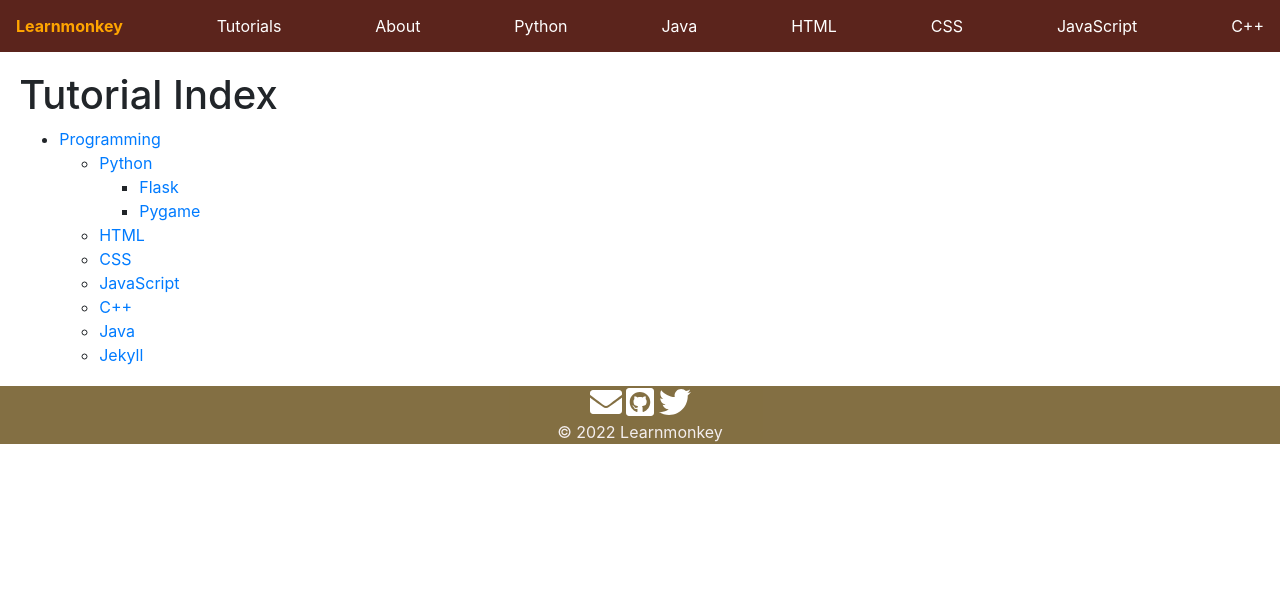
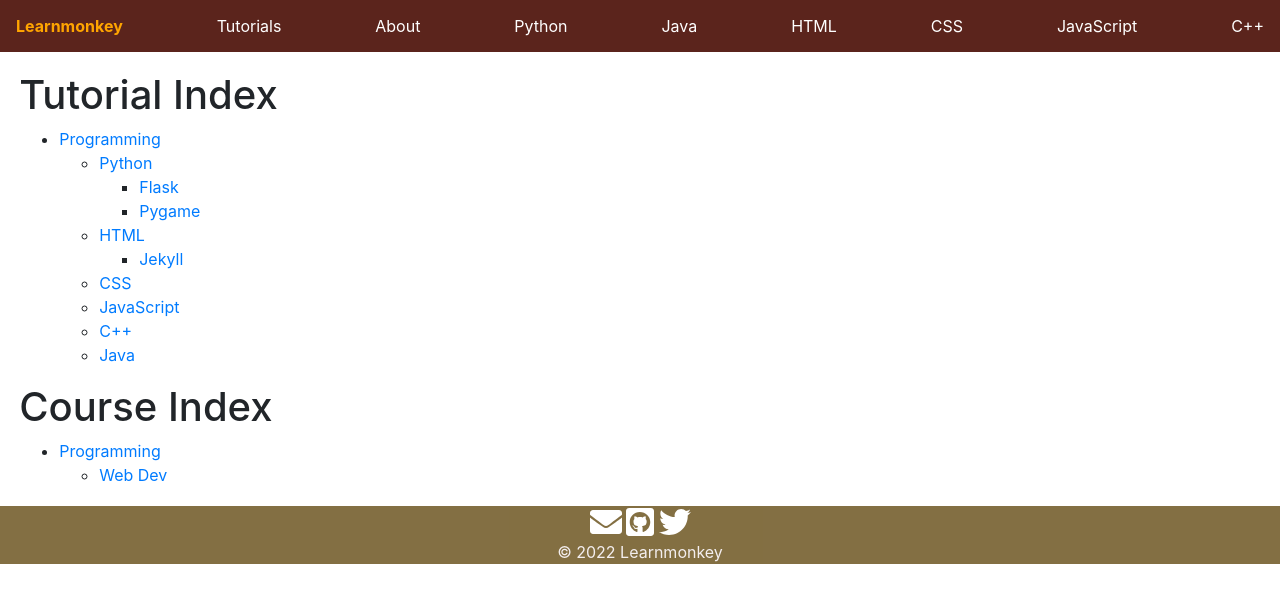
Before and after one commit to learnmonkey/learnmonkey.github.io, a Jekyll site: the page built from tutorial-index.html, in a window 1280 px wide. Shown: the top 603 px of the page. Built offline with Jekyll 4.4.1, drawn with Linux system fonts in a browser that asks for light colours.

Commit message:
edit tutorial index

```diff
--- a/tutorial-index.html
+++ b/tutorial-index.html
@@ -14,12 +14,25 @@ layout: default
                     <li><a href="/programming/python/pygame/">Pygame</a></li>
                 </ul>
             </li>
-            <li><a href="/programming/html/">HTML</a></li>
+            <li><a href="/programming/html/">HTML</a>
+                <ul>
+                    <li><a href="/programming/jekyll/">Jekyll</a></li>
+                </ul>
+            </li>
             <li><a href="/programming/css/">CSS</a></li>
             <li><a href="/programming/javascript/">JavaScript</a></li>
             <li><a href="/programming/cpp/">C++</a></li>
             <li><a href="/programming/java/">Java</a></li>
-            <li><a href="/programming/jekyll/">Jekyll</a></li>
+<!--             <li><a href="/programming/jekyll/">Jekyll</a></li> -->
         </ul>
     </li>
 </ul>
+
+<h1>Course Index</h1>
+<ul>
+    <li><a href="/programming/">Programming</a>
+        <ul>
+            <li><a href="/programming/web-dev/">Web Dev</a></li>
+        </ul>
+    </li>
+</ul>
```
